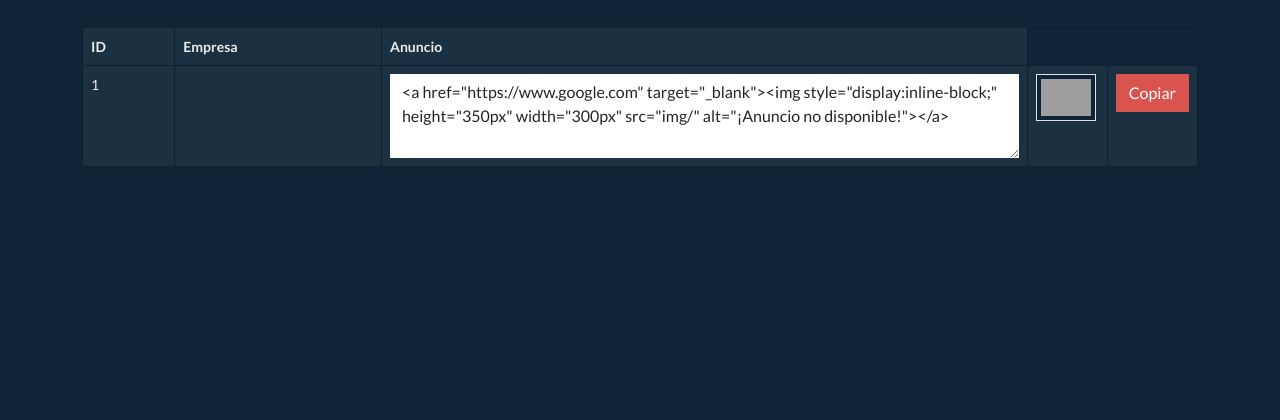
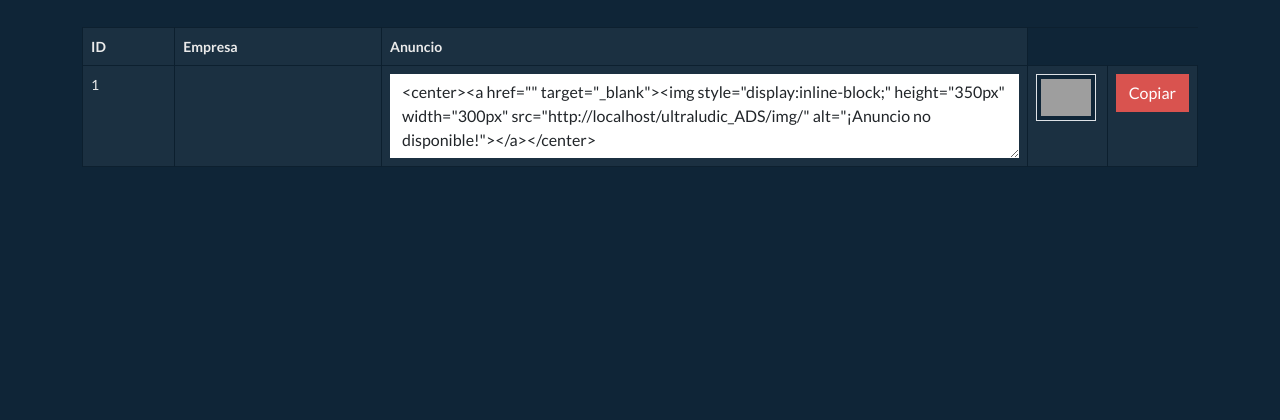
Before and after one commit to Tomas-Chitop/ultraludic_ads, a PHP site: page /generacion.php in a window 1280 px wide. Shown: the part 166-586 px from the top of the page. Run offline with PHP 8.4, Linux system fonts and the light colour scheme; tables that the repository leaves empty or names only in its code hold one stand-in row (values such as "Sample post"); data that the repository does not hold is empty; grey boxes are pictures that could not be loaded.

Commit message:
modificacion de generacion

```diff
--- a/generacion.php
+++ b/generacion.php
@@ -26,7 +26,7 @@ $listaCampañas=$sentenciaSQL->fetchAll(PDO::FETCH_ASSOC);
                 <td><?php echo $campaña['id']; ?></td>
                 <td><?php echo $campaña['nombre_empresa']; ?></td>
                 <td>
-                  <textarea id="texto" class="form-control" rows="3"><a href="https://www.google.com" target="_blank"><img style="display:inline-block;" height="350px" width="300px" src="img/<?php echo $campaña['imagen']; ?>" alt="¡Anuncio no disponible!"></a></textarea>
+                  <textarea id="texto" class="form-control" rows="3"><center><a href="<?php echo $campaña['link']; ?>" target="_blank"><img style="display:inline-block;" height="350px" width="300px" src="http://<?php echo $_SERVER['HTTP_HOST'];?>/ultraludic_ADS/img/<?php echo $campaña['imagen']; ?>" alt="¡Anuncio no disponible!"></a></center></textarea>
                 </td>
                 <td width="80px"><img class="img-thumbnail rounded" src="img/<?php echo $campaña['imagen']; ?>" width="60"></td>
 
```
